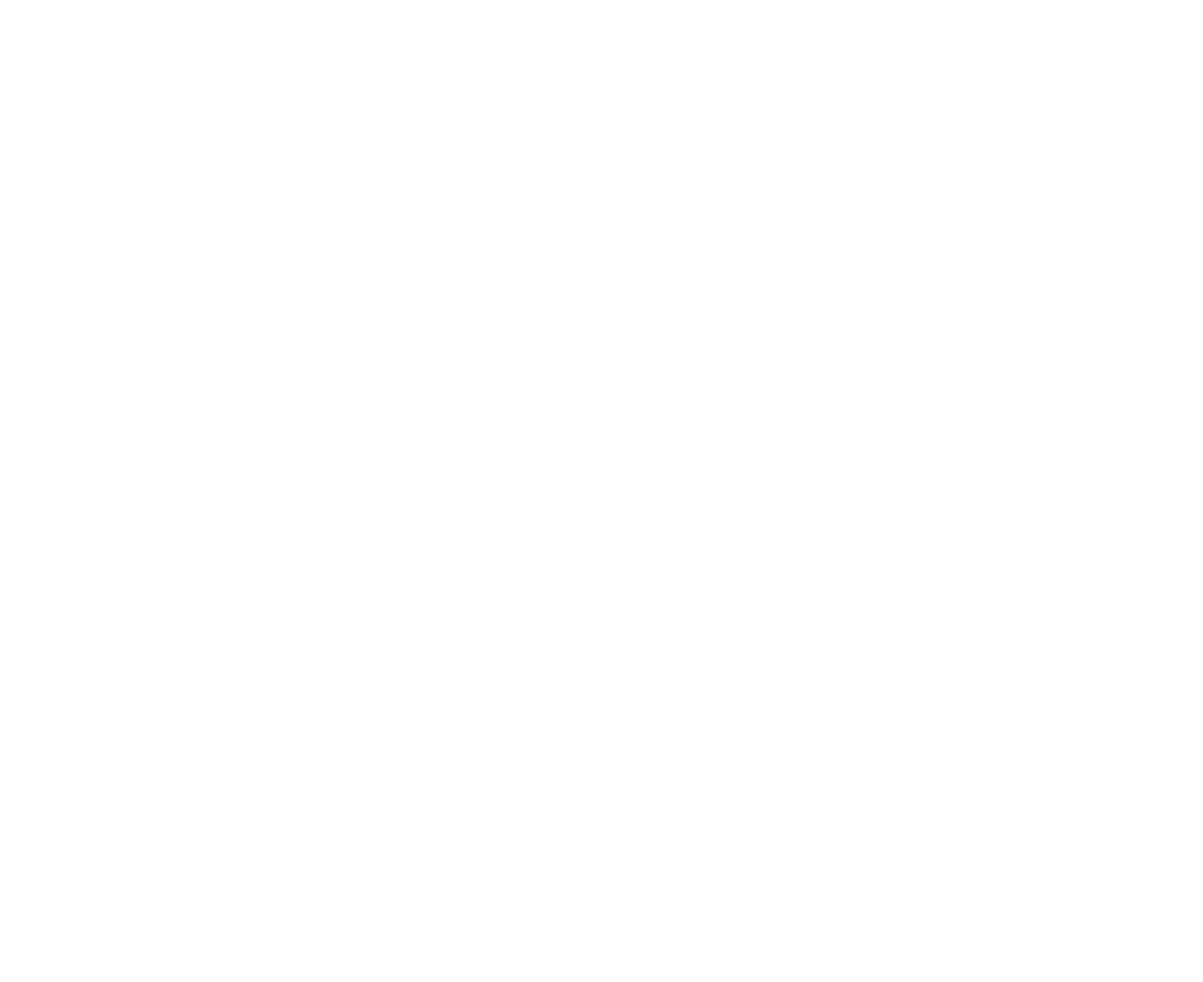
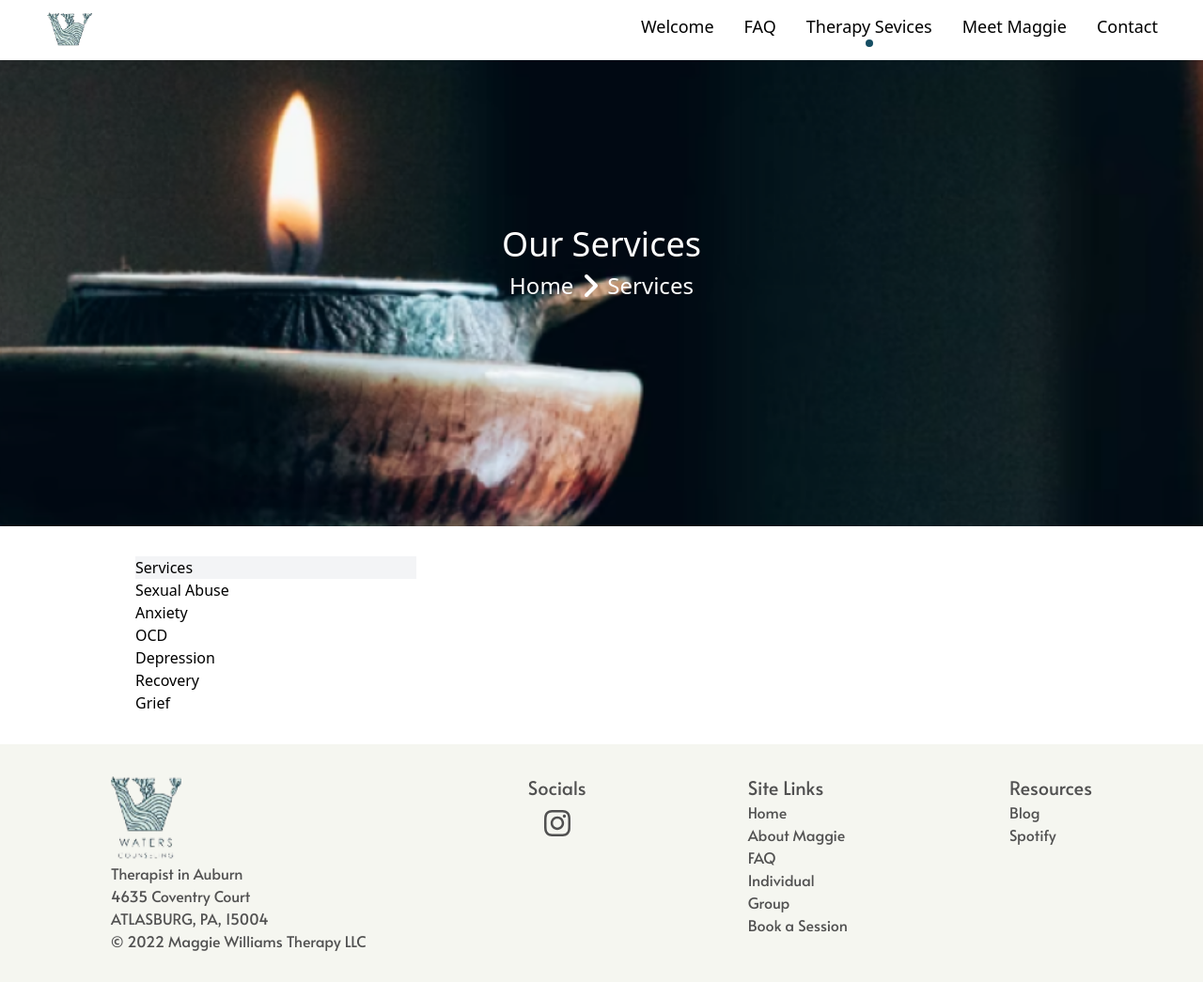
Before and after one commit to tas0018/maggie-site-4.0, a Gatsby site in the folder maggie-site-v-4/: page /services in a window 1280 px wide. Before the commit this address had no page. Shown: the whole page at 94% size. Before the commit the page ends 800 px from the top, so only its background shows below. Built offline with nearby package versions, Linux system fonts and the light colour scheme; Gatsby itself is replaced by a stand-in of ours.

Commit message:
added Services Hero and started on the body content

```diff
--- a/maggie-site-v-4/src/components/NavbarContact.js
+++ b/maggie-site-v-4/src/components/NavbarContact.js
@@ -27,7 +27,7 @@ const Navbar = () => {
         </div>
 
         <div>
-          <Link to="/">Therapy Sevices</Link>
+          <Link to="/services/">Therapy Sevices</Link>
         </div>
 
         <div>
--- a/maggie-site-v-4/src/components/NavbarFAQ.js
+++ b/maggie-site-v-4/src/components/NavbarFAQ.js
@@ -27,7 +27,7 @@ const Navbar = () => {
         </div>
 
         <div>
-          <Link to="/">Therapy Sevices</Link>
+          <Link to="/services/">Therapy Sevices</Link>
         </div>
 
         <div>
--- a/maggie-site-v-4/src/components/NavbarHome.js
+++ b/maggie-site-v-4/src/components/NavbarHome.js
@@ -27,7 +27,7 @@ const Navbar = () => {
         </div>
 
         <div>
-          <Link to="/">Therapy Sevices</Link>
+          <Link to="/services/">Therapy Sevices</Link>
         </div>
 
         <div>
--- a/maggie-site-v-4/src/components/NavbarMaggie.js
+++ b/maggie-site-v-4/src/components/NavbarMaggie.js
@@ -27,7 +27,7 @@ const Navbar = () => {
         </div>
 
         <div>
-          <Link to="/">Therapy Sevices</Link>
+          <Link to="/services/">Therapy Sevices</Link>
         </div>
 
         <div>
--- a/maggie-site-v-4/src/components/NavbarServices.js
+++ b/maggie-site-v-4/src/components/NavbarServices.js
@@ -26,7 +26,7 @@ const Navbar = () => {
         </div>
 
         <div>
-          <Link to="/">Therapy Sevices</Link>
+          <Link to="/services/">Therapy Sevices</Link>
           <div class="flex m-auto w-2 h-2 rounded-full bg-cyan-900"></div>
         </div>
 
--- /dev/null
+++ b/maggie-site-v-4/src/components/ServicesHero.js
@@ -0,0 +1,28 @@
+import React from "react"
+import { FontAwesomeIcon } from "@fortawesome/react-fontawesome"
+import { faAngleRight } from "@fortawesome/free-solid-svg-icons"
+import ServicesHeroImage from "../images/candleHero.png"
+import { Link } from "gatsby"
+function ServicesHero() {
+  return (
+    <div
+      className="flex flex-col items-center justify-center h-[70vh] bg-cover bg-no-repeat bg-center px-12"
+      style={{ backgroundImage: `url(${ServicesHeroImage})` }}
+    >
+      <h1 className="text-white text-4xl font-medium">Our Services</h1>
+      <div className="flex flex-row mt-2">
+        <Link className="text-white text-2xl font-medium px-2" to="/">
+          Home
+        </Link>
+
+        <FontAwesomeIcon className="text-white" icon={faAngleRight} size="2x" />
+
+        <Link className="text-white text-2xl font-medium px-2" to="/services/">
+          Services
+        </Link>
+      </div>
+    </div>
+  )
+}
+
+export default ServicesHero
--- a/maggie-site-v-4/src/pages/faq.js
+++ b/maggie-site-v-4/src/pages/faq.js
@@ -13,7 +13,7 @@ const FAQ = () => (
     <NavbarFAQ />
     <FaqHero />
 
-    <div className="flex h-max w-screen py-20">
+    <div className="flex h-max w-screen py-20 relative">
       <div className="flex flex-col px-4 w-full items-center">
         <div className="w-4/5 bg-gray-100 rounded-md mb-8">
           <div className="flex flex-row justify-between items-center">
--- /dev/null
+++ b/maggie-site-v-4/src/pages/services.js
@@ -0,0 +1,52 @@
+import React from "react"
+import Footer from "../components/Footer"
+import Layout from "../components/layout"
+import Seo from "../components/seo"
+import NavbarServices from "../components/NavbarServices"
+import ServicesHero from "../components/ServicesHero"
+
+function services() {
+  return (
+    <div>
+      <Layout />
+      <NavbarServices />
+      <Seo title="Waters Therapy Services" />
+      <ServicesHero />
+      <div className="flex flex-row w-full h-max py-8 px-12">
+        <div className="flex flex-col w-4/12 pl-24">
+          <div className="bg-gray-100">
+            <h2>Services</h2>
+          </div>
+
+          <div>
+            <h3>Sexual Abuse</h3>
+          </div>
+
+          <div>
+            <h3>Anxiety</h3>
+          </div>
+
+          <div>
+            <h3>OCD</h3>
+          </div>
+
+          <div>
+            <h3>Depression</h3>
+          </div>
+
+          <div>
+            <h3>Recovery</h3>
+          </div>
+
+          <div>
+            <h3>Grief</h3>
+          </div>
+        </div>
+        <div className="flex flex-col w-8/12"></div>
+      </div>
+      <Footer></Footer>
+    </div>
+  )
+}
+
+export default services
```
Also changed, not shown: maggie-site-v-4/src/images/backgroundflower1.png (added), maggie-site-v-4/src/images/candleHero.png (added).
